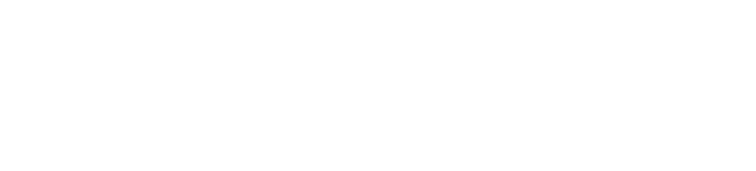
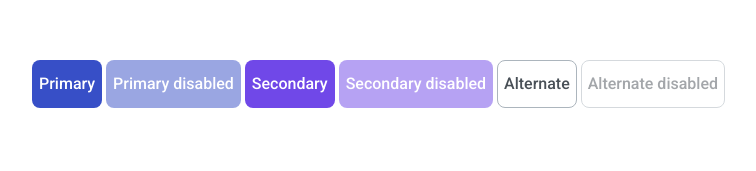
Before and after one commit to js-tasks-ru/htmlcss-20250313_9651027, a website: page 03-lection1/01-button/index.html in a window 1280 px wide. Shown: the whole page, without its empty margins (28-784 px from the left). Drawn offline with Linux system fonts and the light colour scheme.

Commit message:
добавлено задание 'кнопка'

```diff
--- a/03-lection1/01-button/button.css
+++ b/03-lection1/01-button/button.css
@@ -1 +1,73 @@
-/* Стилизация кнопки */
+main {
+    padding: 60px;
+
+}
+
+.button {
+    height: 48px;
+    width: auto;
+    border-radius: 8px;
+    font-size: 16px;
+    font-family: "Roboto", sans-serif;
+    text-align: center;
+    font-weight: 500;
+    border-style: solid;
+    border-width: 1px;
+    cursor: pointer;
+    --moove: opacity 200ms ease-in-out, background 200ms ease-in-out;
+
+}
+
+.button:disabled {
+    opacity: 0.5;
+    pointer-events: none;
+    /* значение свойства cursor в состоянии :disabled не получается установить */
+    cursor: default;
+}
+
+
+.button_primary {
+    color: var(--white);
+    border-color: transparent;
+    background-color: var(--blue);
+    transition: var(--moove);
+}
+
+.button_secondary {
+    color: var(--white);
+    border-color: transparent;
+    background-color: var(--purple);
+    transition: var(--moove);
+
+}
+
+.button_alternate {
+    color: var(--grey-4);
+    border-color: var(--grey-3);
+    background-color: var(--white);
+    transition: var(--moove);
+}
+
+.button_primary:hover {
+    background-color: #2342c0;
+}
+
+.button_secondary:hover {
+    background-color: #5028c6;
+}
+
+.button_alternate:hover {
+    border-color: var(--black);
+
+}
+
+.button_primary:active{
+    background-color: aqua;
+}
+
+.button_secondary:active{
+    background-color: aqua;
+}
+.button_alternate:active{
+    background-color: aqua;
+}
--- a/03-lection1/01-button/index.html
+++ b/03-lection1/01-button/index.html
@@ -7,5 +7,17 @@
     </head>
     <body>
 
+        <main>
+            <button class="button button_primary">Primary</button>
+            <button class="button button_primary" disabled>Primary disabled</button>
+            <button class="button button_secondary">Secondary</button>
+            <button class="button button_secondary" disabled>Secondary disabled</button>
+            <button class="button button_alternate">Alternate</button>
+            <button class="button button_alternate" disabled>Alternate disabled</button>
+        </main>
+
+
+
+
     </body>
 </html>
```
